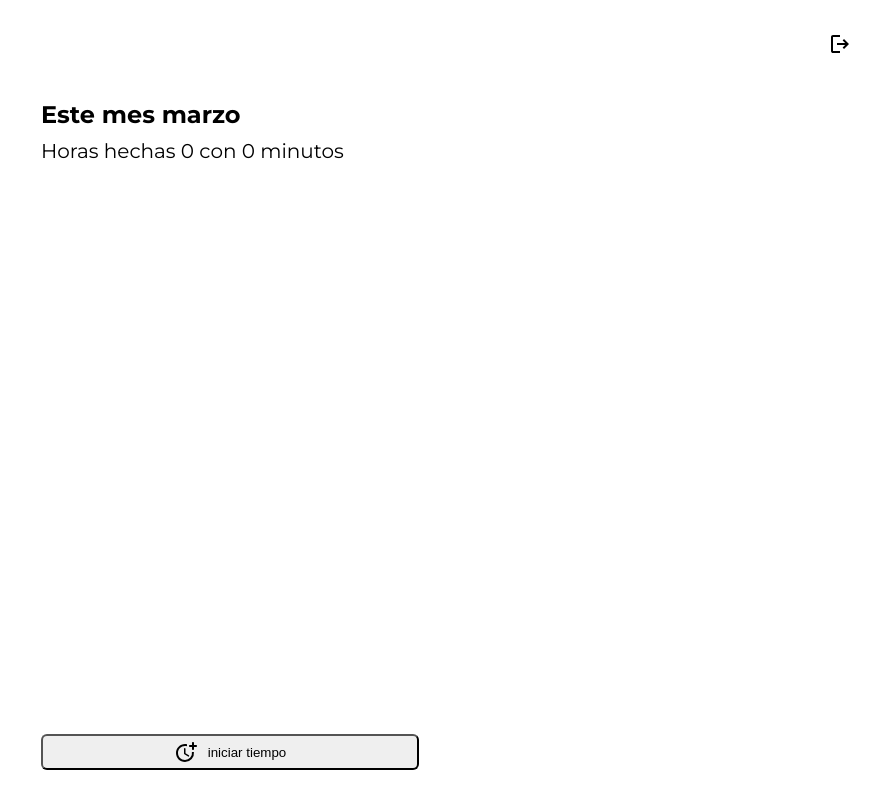
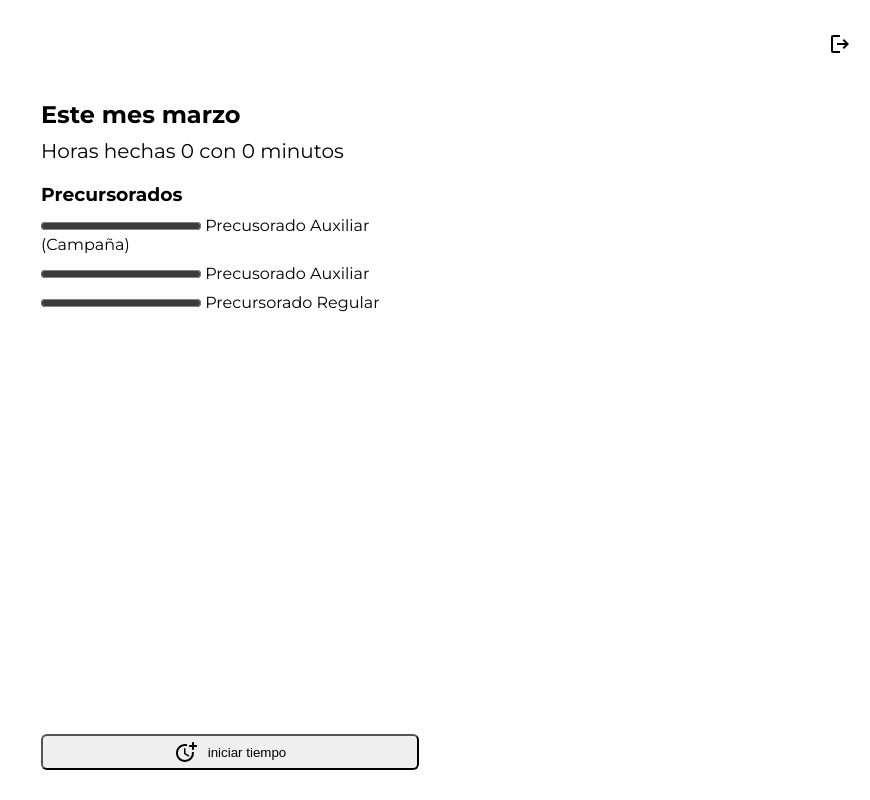
Before and after one commit to camiloguz23/register-time, a Next.js app: page /register in a window 1280 px wide. Shown: the whole page, without its empty margins (410-1280 px from the left). Built offline with nearby package versions, Linux system fonts and the light colour scheme; no server answers.

Commit message:
feat: progress predication

```diff
--- a/src/app/layout.tsx
+++ b/src/app/layout.tsx
@@ -11,8 +11,9 @@ const montserrat = Montserrat({
 });
 
 export const metadata: Metadata = {
-  title: 'Create Next App',
-  description: 'Generated by create next app'
+  title: 'Register Time',
+  description: 'Pagina donde se puede registrar el tiempo mensualmente',
+
 };
 
 export default function RootLayout({
--- a/src/app/register/page.tsx
+++ b/src/app/register/page.tsx
@@ -4,7 +4,7 @@ import { cookies } from 'next/headers';
 import { BtnRegister, InfoPredications } from './components';
 import { CodeMonthType, MONTH, formatHoursMinutes } from '@/shared';
 import style from './register-page.module.css';
-import { BtnLogout, Header } from '@/components';
+import { BarProgress, BtnLogout, Header } from '@/components';
 
 export const metadata: Metadata = {
   title: 'Register Time'
@@ -22,6 +22,27 @@ export default async function PageRegiste() {
       </Header>
       <div className={style.container}>
         <InfoPredications month={MONTH[month]} time={formatHoursMinutes(user?.tiempo.meses[MONTH[month]] ?? 0)} />
+        <section className={style['section-precursorado']}>
+          <h3>Precursorados</h3>
+          <BarProgress
+            max={15}
+            value={formatHoursMinutes(user?.tiempo.meses[MONTH[month]] ?? 0).hours}
+            title='Precusorado Auxiliar (Campaña)'
+            color='naranja'
+          />
+          <BarProgress
+            max={30}
+            value={formatHoursMinutes(user?.tiempo.meses[MONTH[month]] ?? 0).hours}
+            title='Precusorado Auxiliar'
+            color='azul'
+          />
+          <BarProgress
+            max={50}
+            value={formatHoursMinutes(user?.tiempo.meses[MONTH[month]] ?? 0).hours}
+            title='Precursorado Regular'
+            color='verde'
+          />
+        </section>
       </div>
       <BtnRegister id={user?._id ?? ''} minutesDB={user?.tiempo.meses[MONTH[month]] ?? 0} />
     </main>
--- a/src/app/register/register-page.module.css
+++ b/src/app/register/register-page.module.css
@@ -8,5 +8,12 @@
 
   .container {
     width: max(30%, 350px);
+
+    .section-precursorado {
+      display: flex;
+      flex-direction: column;
+      gap: 10px;
+      margin-top: 20px;
+    }
   }
 }
--- /dev/null
+++ b/src/components/bar-progress/bar-progress.module.css
@@ -0,0 +1,11 @@
+.progress-verde {
+  accent-color: hsla(150, 50%, 50%, 0.8);
+}
+
+.progress-azul {
+  accent-color: hsla(180, 50%, 50%, 0.8);
+}
+
+.progress-naranja {
+  accent-color: hsla(40, 50%, 50%, 0.8);
+}
--- /dev/null
+++ b/src/components/bar-progress/bar-progress.tsx
@@ -0,0 +1,16 @@
+import style from './bar-progress.module.css';
+
+interface PropProgress {
+  max: number;
+  value: number;
+  title: string;
+  color: 'verde' | 'azul' | 'naranja';
+}
+
+export const BarProgress = ({ max, value, title, color }: PropProgress) => {
+  return (
+    <div>
+      <progress className={style[`progress-${color}`]} max={max} value={value} /> <span>{title}</span>
+    </div>
+  );
+};
--- a/src/components/index.ts
+++ b/src/components/index.ts
@@ -6,3 +6,4 @@ export * from './notifications/notifications';
 export * from './spinner/spinner';
 export * from './header/header';
 export * from './btn-logout/btn-logout';
+export * from './bar-progress/bar-progress';
```
Also changed, not shown: package.json (+4 -4 lines), src/app/(home)/page.tsx (+5 -3 lines), 1 other file (tests, documents, lock files or other folders).
